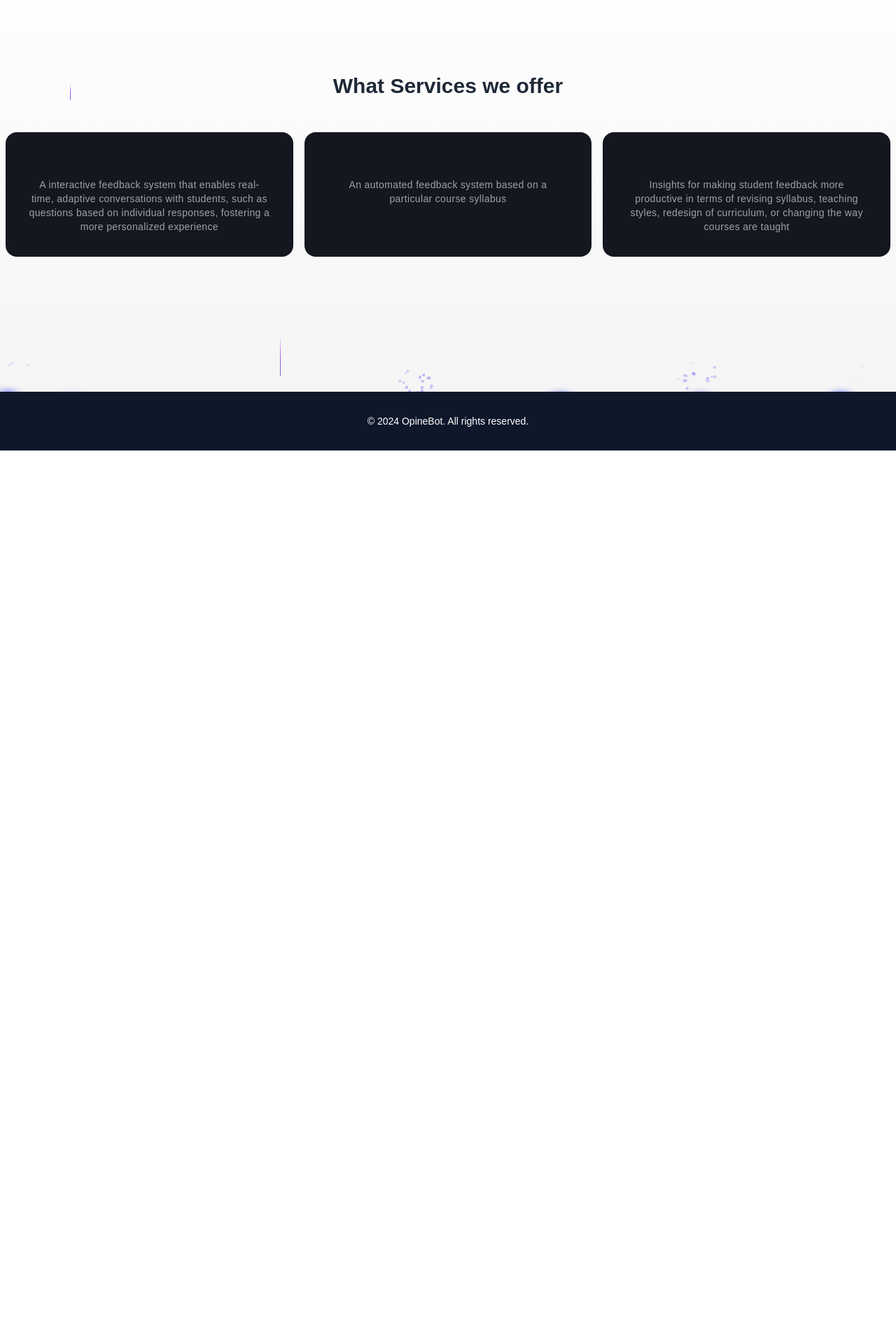
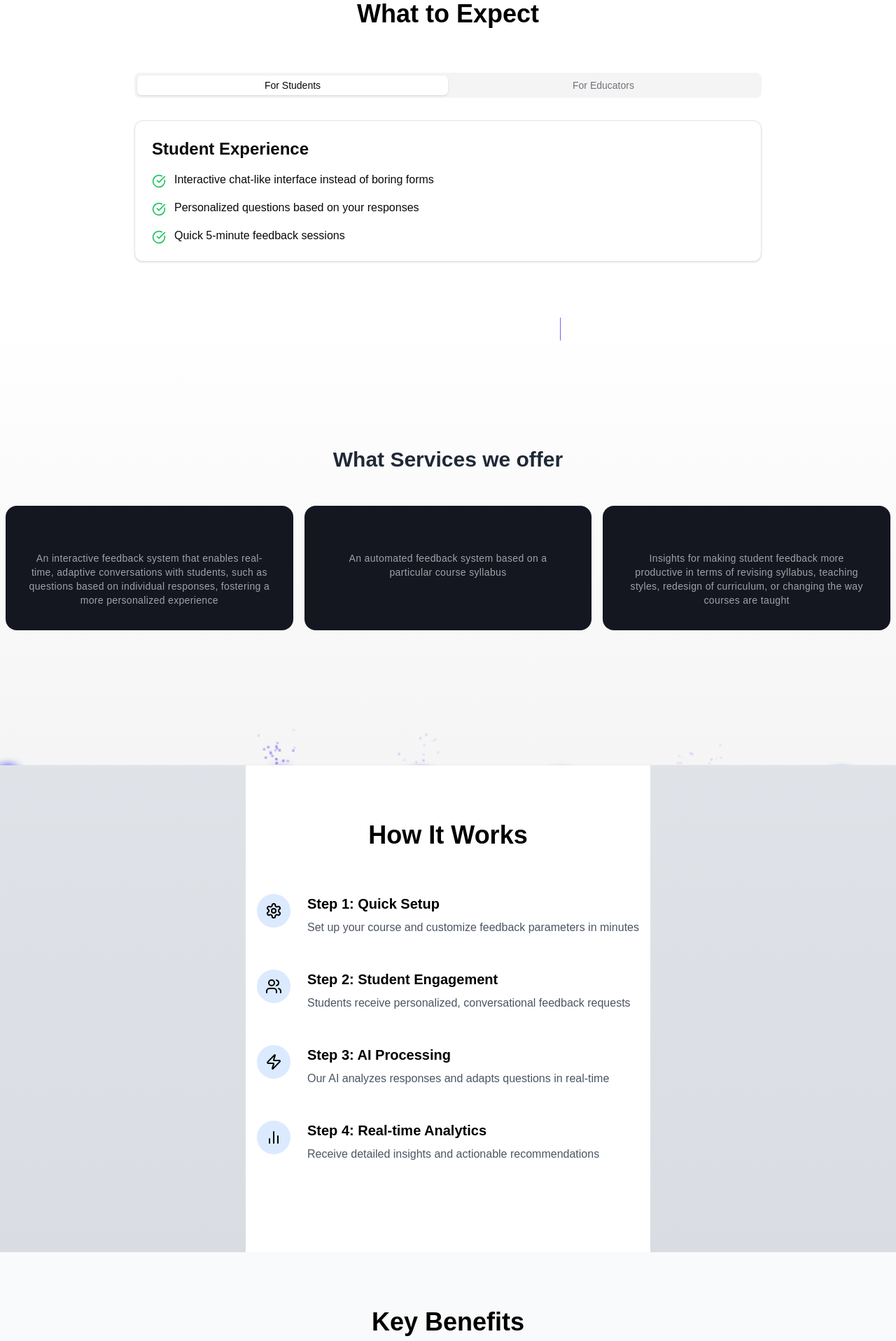
Before and after one commit to omkar-107/opine_bot, a Next.js app: page / in a window 1280 px wide. Shown: the part 880-2797 px from the top of the page at 70% size. Before the commit the page ends 1524 px from the top, so only its background shows below. Built offline with nearby package versions, Linux system fonts and the light colour scheme.

Commit message:
Your commit message

```diff
--- a/app/page.tsx
+++ b/app/page.tsx
@@ -1,126 +1,187 @@
+// "use client";
+// import React,{useState} from "react";
+// // import { motion } from "framer-motion";
+// import { LampDemo } from "../components/ui/lamp.js"; // Your LampDemo component
+// // import { Button } from "../components/ui/button_lamp_demo.js"; // Optional Button component for CTA
+// import { HoverEffect } from "../components/ui/card_hover_effect.js";
+// import { BackgroundBeamsWithCollision } from "../components/ui/background_beams_with_collision.js";
+// import { HoveredLink, Menu, MenuItem, ProductItem } from "../components/ui/navbar_mwnu.js";
+// import { cn } from "@/lib/utils";
+// const projects = [
+//   {
+//     // title: "Stripe",
+//     description:
+//       "A interactive feedback system that enables real-time, adaptive conversations with students, such as questions based on individual responses, fostering a more personalized experience",
+//     // link: "https://stripe.com",
+//   },
+//   {
+//     // title: "Netflix",
+//     description:
+//       "An automated feedback system based on a particular course syllabus",
+//     // link: "https://netflix.com",
+//   },
+//   {
+//     // title: "Google",
+//     description:
+//       "Insights for making student feedback more productive in terms of revising syllabus, teaching styles, redesign of curriculum, or changing the way courses are taught",
+//     // link: "https://google.com",
+//   },
+
+// ];
+
+// export default function LandingPage() {
+//   const [active, setActive] = useState<string | null>(null);
+//   return (
+//     <div className="flex flex-col items-center justify-center min-h-screen bg-gradient-to-b from-slate-100 to-gray-300">
+
+//     <div
+//       className={cn("fixed top-10 inset-x-0 max-w-2xl mx-auto z-50 ", )}
+//     >
+//       <Menu setActive={setActive}>
+//         <a href="">
+//         <MenuItem setActive={setActive} active={active} item="Services">
+//           <div className="flex flex-col space-y-4 text-sm">
+
+//           </div>
+//         </MenuItem>
+//         </a>
+
+//         <a href="/login">
+//         <MenuItem setActive={setActive} active={active} item="Login">
+//           <div className="flex flex-col space-y-4 text-sm">
+
+//           </div>
+//         </MenuItem>
+//             </a>
+
+//             <a href="/signup">
+//         <MenuItem setActive={setActive} active={active} item="Signup">
+//           <div className="flex flex-col space-y-4 text-sm">
+
+//             <HoveredLink href="/enterprise">Enterprise</HoveredLink>
+//           </div>
+//         </MenuItem>
+//         </a>
+
+
+//       </Menu>
+//       </div>
+
+//       <section className="flex flex-col items-center justify-center flex-grow w-full">
+//         <LampDemo />
+
+//       </section>
+
+
+//       <section id="features" className="w-full py-0 bg-gray-100">
+//       <BackgroundBeamsWithCollision className="">
+//          <div className="max-w-7xl mx-auto text-center">
+//           <h2 className="text-3xl font-semibold text-gray-800">What Services we offer</h2>
+//           <div className="mt-10 grid grid-cols-1 md:grid-cols-1 gap-8">
+//            <HoverEffect items={projects} className=""/>
+//           </div>
+//         </div>
+
+//     </BackgroundBeamsWithCollision>
+
+//       </section>
+
+
+//       <footer className="w-full py-8 bg-slate-900 text-white text-center">
+//         <p className="text-sm">
+//           &copy; 2024 OpineBot. All rights reserved.
+//         </p>
+//       </footer>
+//     </div>
+//   );
+// }
+
 "use client";
-import React,{useState} from "react";
-// import { motion } from "framer-motion";
-import { LampDemo } from "../components/ui/lamp.js"; // Your LampDemo component
-// import { Button } from "../components/ui/button_lamp_demo.js"; // Optional Button component for CTA
-import { HoverEffect } from "../components/ui/card_hover_effect.js";
-import { BackgroundBeamsWithCollision } from "../components/ui/background_beams_with_collision.js";
+
+import React, { useState } from "react";
+import { LampDemo } from "../components/ui/lamp";
+import { HoverEffect } from "../components/ui/card_hover_effect";
+import { BackgroundBeamsWithCollision } from "../components/ui/background_beams_with_collision";
 import { HoveredLink, Menu, MenuItem, ProductItem } from "../components/ui/navbar_mwnu.js";
 import { cn } from "@/lib/utils";
+import { Card, CardContent } from "@/components/ui/card";
+import { Tabs, TabsContent, TabsList, TabsTrigger } from "@/components/ui/tabs";
+import {
+  MessageCircle,
+  BarChart2,
+  Users,
+  Zap,
+  ArrowRight,
+  CheckCircle,
+  Play,
+  Shield,
+  Lightbulb,
+  Clock,
+  Settings
+} from "lucide-react";
+import { Button } from "@/components/ui/button";
+
 const projects = [
   {
-    // title: "Stripe",
     description:
-      "A interactive feedback system that enables real-time, adaptive conversations with students, such as questions based on individual responses, fostering a more personalized experience",
-    // link: "https://stripe.com",
+      "An interactive feedback system that enables real-time, adaptive conversations with students, such as questions based on individual responses, fostering a more personalized experience",
   },
   {
-    // title: "Netflix",
     description:
       "An automated feedback system based on a particular course syllabus",
-    // link: "https://netflix.com",
   },
   {
-    // title: "Google",
     description:
       "Insights for making student feedback more productive in terms of revising syllabus, teaching styles, redesign of curriculum, or changing the way courses are taught",
-    // link: "https://google.com",
   },
+];
 
+const howItWorks = [
+  {
+    step: 1,
+    title: "Quick Setup",
+    description: "Set up your course and customize feedback parameters in minutes",
+    icon: <Settings className="w-6 h-6" />
+  },
+  {
+    step: 2,
+    title: "Student Engagement",
+    description: "Students receive personalized, conversational feedback requests",
+    icon: <Users className="w-6 h-6" />
+  },
+  {
+    step: 3,
+    title: "AI Processing",
+    description: "Our AI analyzes responses and adapts questions in real-time",
+    icon: <Zap className="w-6 h-6" />
+  },
+  {
+    step: 4,
+    title: "Real-time Analytics",
+    description: "Receive detailed insights and actionable recommendations",
+    icon: <BarChart2 className="w-6 h-6" />
+  }
 ];
 
 export default function LandingPage() {
   const [active, setActive] = useState<string | null>(null);
+
   return (
     <div className="flex flex-col items-center justify-center min-h-screen bg-gradient-to-b from-slate-100 to-gray-300">
       {/* Navbar */}
-      {/* <nav className="w-full py-4 px-6 bg-white shadow-md">
-  <div className="flex justify-between items-center max-w-7xl mx-auto">
-    <h1 className="text-2xl font-bold text-slate-700">OpineBot</h1>
-    <ul className="flex space-x-4">
-      <li>
-        <a href="#features" className="text-slate-600 hover:text-slate-900">
-          Features
-        </a>
-      </li>
-      <li>
-        <a href="#about" className="text-slate-600 hover:text-slate-900">
-          About
-        </a>
-      </li>
-      <li>
-        <a href="#contact" className="text-slate-600 hover:text-slate-900">
-          Contact
-        </a>
-      </li>
-      <li>
-        <a
-          href="#login"
-          className="text-white bg-blue-600 hover:bg-blue-700 px-4 py-2 rounded"
-        >
-          Login
-        </a>
-      </li>
-      <li>
-        <a
-          href="#signup"
-          className="text-white bg-green-600 hover:bg-green-700 px-4 py-2 rounded"
-        >
-          Signup
-        </a>
-      </li>
-    </ul>
-  </div>
-</nav> */}
-    <div
-      className={cn("fixed top-10 inset-x-0 max-w-2xl mx-auto z-50 ", )}
-    >
+      <div className={cn("fixed top-10 inset-x-0 max-w-2xl mx-auto z-50")}>
       <Menu setActive={setActive}>
          <a href="">
          <MenuItem setActive={setActive} active={active} item="Services">
            <div className="flex flex-col space-y-4 text-sm">
-            {/* <HoveredLink href="/web-dev">Web Development</HoveredLink>
-            <HoveredLink href="/interface-design">Interface Design</HoveredLink>
-            <HoveredLink href="/seo">Search Engine Optimization</HoveredLink>
-            <HoveredLink href="/branding">Branding</HoveredLink> */}
+
            </div>
          </MenuItem>
        </a>
-        {/* <MenuItem setActive={setActive} active={active} item="Products">
-          <div className="  text-sm grid grid-cols-2 gap-10 p-4">
-            <ProductItem
-              title="Algochurn"
-              href="https://algochurn.com"
-              src="https://assets.aceternity.com/demos/algochurn.webp"
-              description="Prepare for tech interviews like never before."
-            />
-            <ProductItem
-              title="Tailwind Master Kit"
-              href="https://tailwindmasterkit.com"
-              src="https://assets.aceternity.com/demos/tailwindmasterkit.webp"
-              description="Production ready Tailwind css components for your next project"
-            />
-            <ProductItem
-              title="Moonbeam"
-              href="https://gomoonbeam.com"
-              src="https://assets.aceternity.com/demos/Screenshot+2024-02-21+at+11.51.31%E2%80%AFPM.png"
-              description="Never write from scratch again. Go from idea to blog in minutes."
-            />
-            <ProductItem
-              title="Rogue"
-              href="https://userogue.com"
-              src="https://assets.aceternity.com/demos/Screenshot+2024-02-21+at+11.47.07%E2%80%AFPM.png"
-              description="Respond to government RFPs, RFIs and RFQs 10x faster using AI"
-            />
-          </div>
-        </MenuItem> */}
                 <a href="/login">
          <MenuItem setActive={setActive} active={active} item="Login">
            <div className="flex flex-col space-y-4 text-sm">
-            {/* <HoveredLink href="/hobby">Hobby</HoveredLink>
-            <HoveredLink href="/individual">Individual</HoveredLink>
-            <HoveredLink href="/team">Team</HoveredLink>
-            <HoveredLink href="/enterprise">Enterprise</HoveredLink> */}
+
            </div>
          </MenuItem>
              </a>
@@ -128,10 +189,8 @@ export default function LandingPage() {
              <a href="/signup">
          <MenuItem setActive={setActive} active={active} item="Signup">
            <div className="flex flex-col space-y-4 text-sm">
-            {/* <HoveredLink href="/hobby">Hobby</HoveredLink>
-            <HoveredLink href="/individual">Individual</HoveredLink>
-            <HoveredLink href="/team">Team</HoveredLink>
-            <HoveredLink href="/enterprise">Enterprise</HoveredLink> */}
+
+             <HoveredLink href="/enterprise">Enterprise</HoveredLink>
            </div>
          </MenuItem>
         </a>
@@ -139,22 +198,68 @@ export default function LandingPage() {
 
        </Menu>
       </div>
-      {/* Hero Section */}
+
+      {/* Hero Section with LampDemo */}
       <section className="flex flex-col items-center justify-center flex-grow w-full">
         <LampDemo />
-        {/* Moved the text paragraph here */}
-        {/* <motion.p
-          initial={{ opacity: 0, scale: 0.9 }}
-          whileInView={{ opacity: 1, scale: 1 }}
-          transition={{ delay: 0.5, duration: 0.7 }}
-          className="mt-6 text-lg text-gray-600 max-w-xl text-center "
-        >
-          Our lamps are built with precision and care, ensuring the best quality and design for your space. Let's light up your world, the right way.
-        </motion.p> */}
-        {/* <Button className="mt-8" text="Get Started" href="#features" /> */}
       </section>
 
+      {/* What to Expect Section */}
+      <section className="w-full py-20 bg-white">
+        <div className="container mx-auto px-4">
+          <h2 className="text-4xl font-bold text-center mb-16">What to Expect</h2>
+          <Tabs defaultValue="students" className="max-w-4xl mx-auto">
+            <TabsList className="grid grid-cols-2 mb-8">
+              <TabsTrigger value="students">For Students</TabsTrigger>
+              <TabsTrigger value="educators">For Educators</TabsTrigger>
+            </TabsList>
+            <TabsContent value="students" className="space-y-8">
+              <Card>
+                <CardContent className="p-6">
+                  <h3 className="text-2xl font-semibold mb-4">Student Experience</h3>
+                  <div className="grid gap-4">
+                    <div className="flex items-start">
+                      <CheckCircle className="w-5 h-5 text-green-500 mt-1 mr-3" />
+                      <p>Interactive chat-like interface instead of boring forms</p>
+                    </div>
+                    <div className="flex items-start">
+                      <CheckCircle className="w-5 h-5 text-green-500 mt-1 mr-3" />
+                      <p>Personalized questions based on your responses</p>
+                    </div>
+                    <div className="flex items-start">
+                      <CheckCircle className="w-5 h-5 text-green-500 mt-1 mr-3" />
+                      <p>Quick 5-minute feedback sessions</p>
+                    </div>
+                  </div>
+                </CardContent>
+              </Card>
+            </TabsContent>
+            <TabsContent value="educators" className="space-y-8">
+              <Card>
+                <CardContent className="p-6">
+                  <h3 className="text-2xl font-semibold mb-4">Educator Dashboard</h3>
+                  <div className="grid gap-4">
+                    <div className="flex items-start">
+                      <CheckCircle className="w-5 h-5 text-green-500 mt-1 mr-3" />
+                      <p>Real-time feedback analysis and insights</p>
+                    </div>
+                    <div className="flex items-start">
+                      <CheckCircle className="w-5 h-5 text-green-500 mt-1 mr-3" />
+                      <p>Trend identification and recommendation engine</p>
+                    </div>
+                    <div className="flex items-start">
+                      <CheckCircle className="w-5 h-5 text-green-500 mt-1 mr-3" />
+                      <p>Custom report generation and sharing</p>
+                    </div>
+                  </div>
+                </CardContent>
+              </Card>
+            </TabsContent>
+          </Tabs>
+        </div>
+      </section>
 
+      {/* Services Section with Background Beams */}
       <section id="features" className="w-full py-0 bg-gray-100">
        <BackgroundBeamsWithCollision className="">
           <div className="max-w-7xl mx-auto text-center">
@@ -163,27 +268,88 @@ export default function LandingPage() {
             <HoverEffect items={projects} className=""/>
            </div>
          </div>
-      {/* <h2 className="text-2xl relative z-20 md:text-4xl lg:text-7xl font-bold text-center text-black dark:text-white font-sans tracking-tight"> */}
-        {/* What&apos;s cooler than Beams?{" "} */}
-        {/* <div className="relative mx-auto inline-block w-max [filter:drop-shadow(0px_1px_3px_rgba(27,_37,_80,_0.14))]">
-          <div className="absolute left-0 top-[1px] bg-clip-text bg-no-repeat text-transparent bg-gradient-to-r py-4 from-purple-500 via-violet-500 to-pink-500 [text-shadow:0_0_rgba(0,0,0,0.1)]">
-            <span className="">Exploding beams.</span>
-          </div>
-          <div className="relative bg-clip-text text-transparent bg-no-repeat bg-gradient-to-r from-purple-500 via-violet-500 to-pink-500 py-4">
-            <span className="">Exploding beams.</span>
-          </div>
-        </div> */}
 
-      {/* </h2> */}
      </BackgroundBeamsWithCollision>
 
        </section>
 
+      {/* How It Works Section */}
+      <section className="py-20 bg-white">
+        <div className="container mx-auto px-4">
+          <h2 className="text-4xl font-bold text-center mb-16">How It Works</h2>
+          <div className="max-w-4xl mx-auto">
+            {howItWorks.map((step, index) => (
+              <div key={index} className="flex items-start mb-12">
+                <div className="flex-shrink-0 w-12 h-12 rounded-full bg-blue-100 flex items-center justify-center mr-6">
+                  {step.icon}
+                </div>
+                <div>
+                  <h3 className="text-xl font-semibold mb-2">
+                    Step {step.step}: {step.title}
+                  </h3>
+                  <p className="text-gray-600">{step.description}</p>
+                </div>
+              </div>
+            ))}
+          </div>
+        </div>
+      </section>
+
+      {/* Benefits Grid */}
+      <section className="py-20 bg-gray-50">
+        <div className="container mx-auto px-4">
+          <h2 className="text-4xl font-bold text-center mb-16">Key Benefits</h2>
+          <div className="grid md:grid-cols-3 gap-8">
+            {[
+              {
+                icon: <Lightbulb className="w-8 h-8 text-blue-500" />,
+                title: "Smarter Insights",
+                description: "AI-powered analysis provides deeper understanding of student feedback"
+              },
+              {
+                icon: <MessageCircle className="w-8 h-8 text-blue-500" />,
+                title: "Higher Engagement",
+                description: "Interactive format leads to 85% higher participation"
+              },
+              {
+                icon: <Clock className="w-8 h-8 text-blue-500" />,
+                title: "Time Savings",
+                description: "Automated analysis saves 10+ hours per course"
+              }
+            ].map((benefit, index) => (
+              <Card key={index} className="hover:shadow-lg transition-shadow">
+                <CardContent className="p-6">
+                  <div className="bg-blue-100 w-16 h-16 rounded-full flex items-center justify-center mb-4">
+                    {benefit.icon}
+                  </div>
+                  <h3 className="text-xl font-semibold mb-2">{benefit.title}</h3>
+                  <p className="text-gray-600">{benefit.description}</p>
+                </CardContent>
+              </Card>
+            ))}
+          </div>
+        </div>
+      </section>
+
+      {/* Final CTA */}
+      <section className="py-20 bg-blue-600 text-white">
+        <div className="container mx-auto px-4 text-center">
+          <h2 className="text-4xl font-bold mb-6">Ready to Transform Your Feedback Process?</h2>
+          <p className="text-xl mb-8">Join hundreds of institutions already using our platform</p>
+          <div className="flex justify-center gap-4">
+            <Button size="lg" className="bg-white text-blue-600 hover:bg-gray-100">
+              Start Free Trial <ArrowRight className="ml-2 w-4 h-4" />
+            </Button>
+            <Button size="lg" variant="outline" className="text-white border-white hover:bg-blue-700">
+              Schedule Demo
+            </Button>
+          </div>
+        </div>
+      </section>
+
       {/* Footer */}
-      <footer className="w-full py-8 bg-slate-900 text-white text-center">
-        <p className="text-sm">
-          &copy; 2024 OpineBot. All rights reserved.
-        </p>
+      <footer className="w-full py-8 bg-gray-800 text-white text-center">
+        <p>&copy; 2024 Conversational Feedback System. All rights reserved.</p>
       </footer>
     </div>
   );
```
Lines whose indentation alone changed are shown as unchanged.
